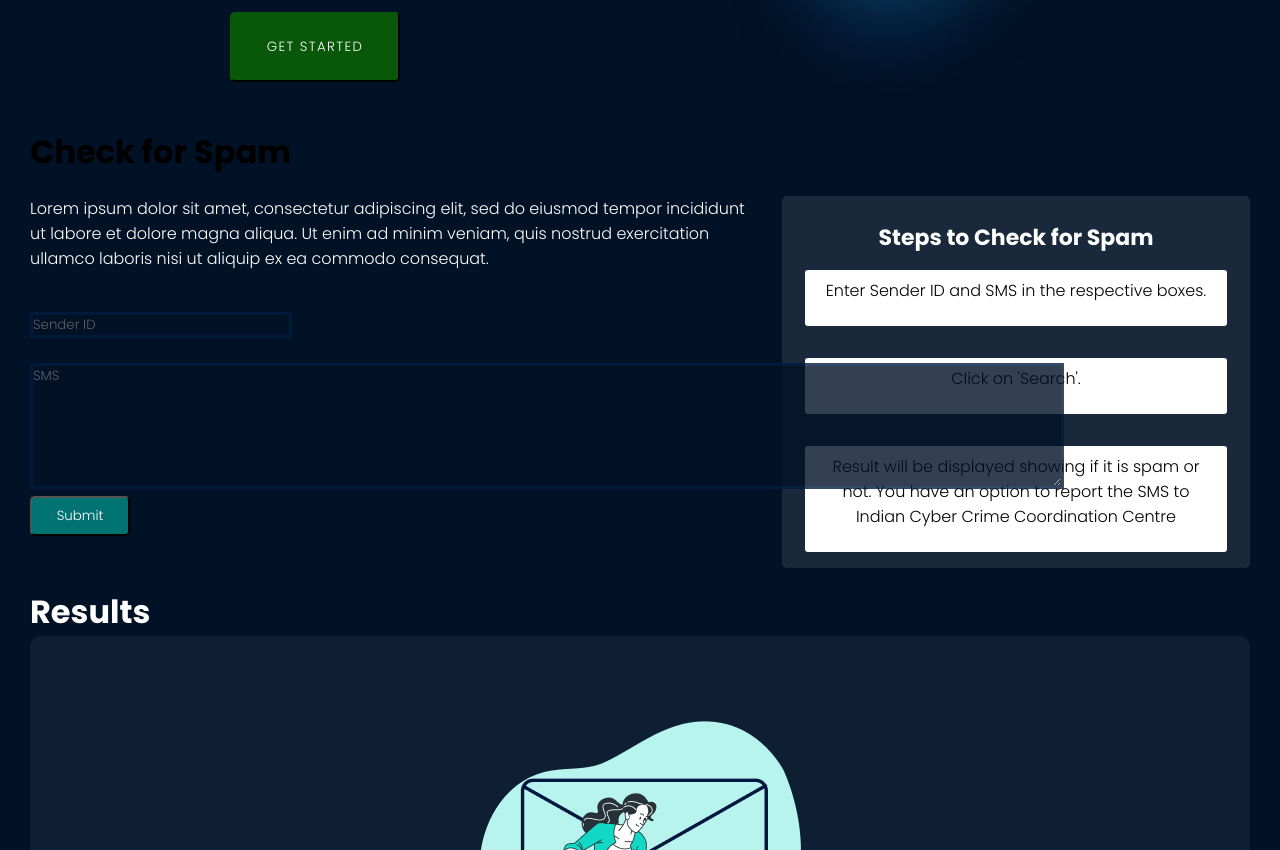
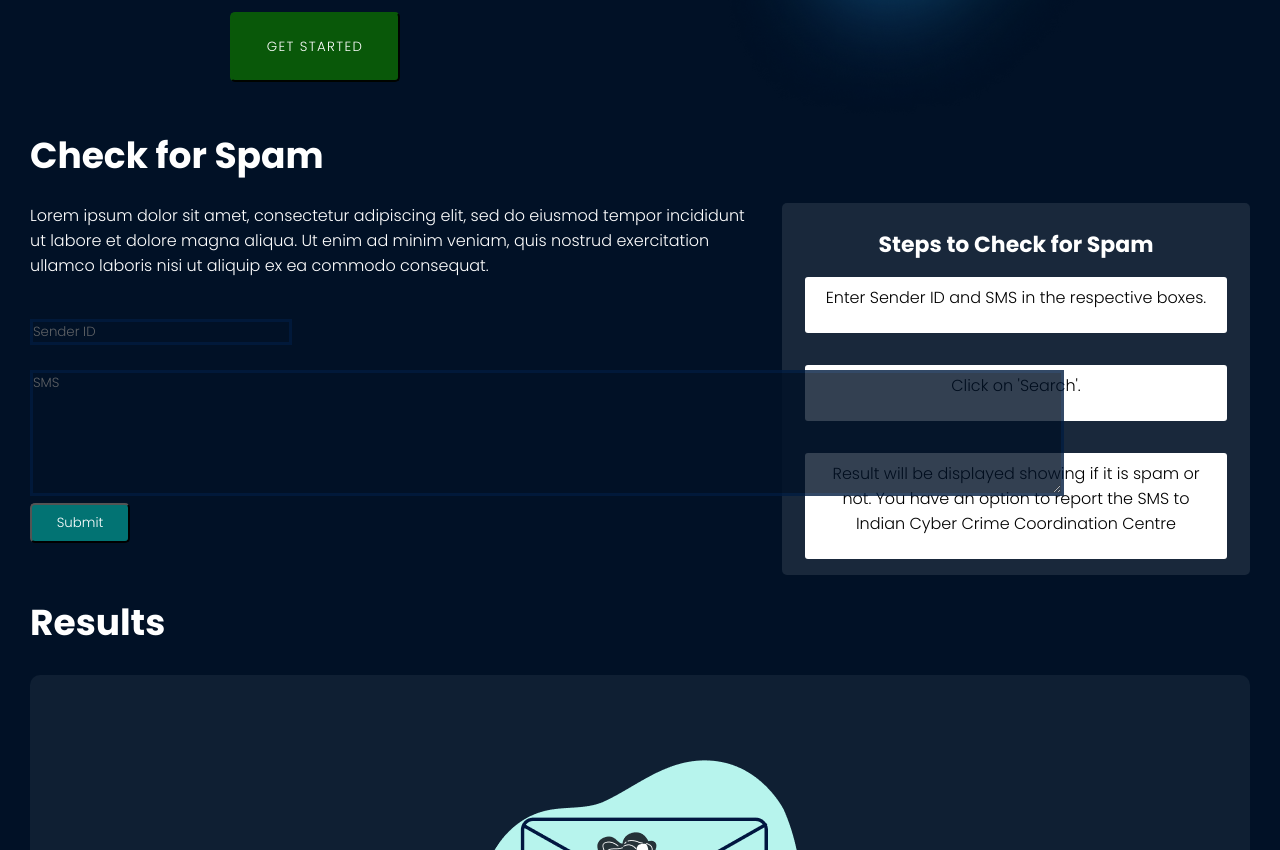
Before and after one commit to niyashiyas/Phish-Pod, a React (Create React App) app: page / in a window 1280 px wide. Shown: the part 480-1330 px from the top of the page. Built offline with nearby package versions, Linux system fonts and the light colour scheme.

Commit message:
form changes

```diff
--- a/src/components/Form.js
+++ b/src/components/Form.js
@@ -83,7 +83,7 @@ function Form() {
   return (
     <>
       <div>
-        <h1>Check for Spam</h1>
+        <h1 style={{color: "white", fontSize: "36px"}}>Check for Spam</h1>
         <div className="checkSpam">
           <div className="checkContent">
             <p>
--- a/src/components/Result/Result.js
+++ b/src/components/Result/Result.js
@@ -6,7 +6,8 @@ const Result = (props) => {
   return (
     <div>
       <div className='resultsBox'>
-        <h1>Results</h1>
+        <h1 style={{fontSize: "36px"}}>Results</h1>
+        <br/>
         <div className='resultsContent'>
             <img src = './images/results-img.png'></img>
             <p>This message has been reported spam by {props.num} people!</p>
```
